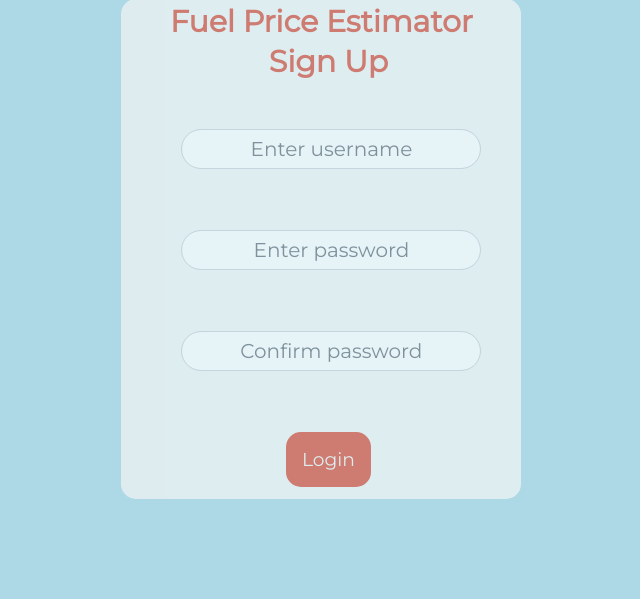
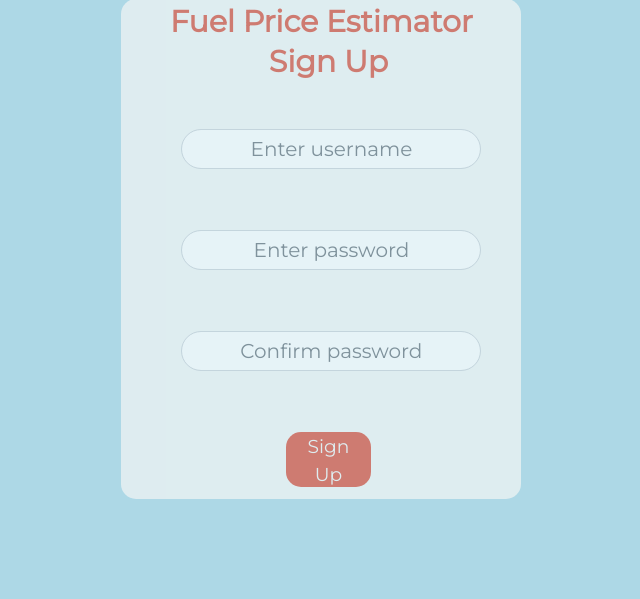
Before and after one commit to moadesiyun/Software-Design-Project, a Flask app: page /sign-up in a window 1280 px wide. Shown: the part 201-800 px from the top of the page, without its empty margins (343-983 px from the left). Run offline with Flask 2, Linux system fonts and the light colour scheme; parts of the project's set-up code (start-up, migrations or seed data) failed here and were passed over; some libraries are stand-ins or nearby versions; some web fonts are replaced.

Commit message:
Update sign_up.html

```diff
--- a/website/templates/sign_up.html
+++ b/website/templates/sign_up.html
@@ -64,7 +64,7 @@ content %}
     />
   </div>
   <br />
-  <button type="submit" class="login-button" id= "login1" style="margin-left: 14px;">Login</button>
+  <button type="submit" class="login-button" id= "login1" style="margin-left: 14px;">Sign Up</button>
 </form>
 </div>
 </body>
```
